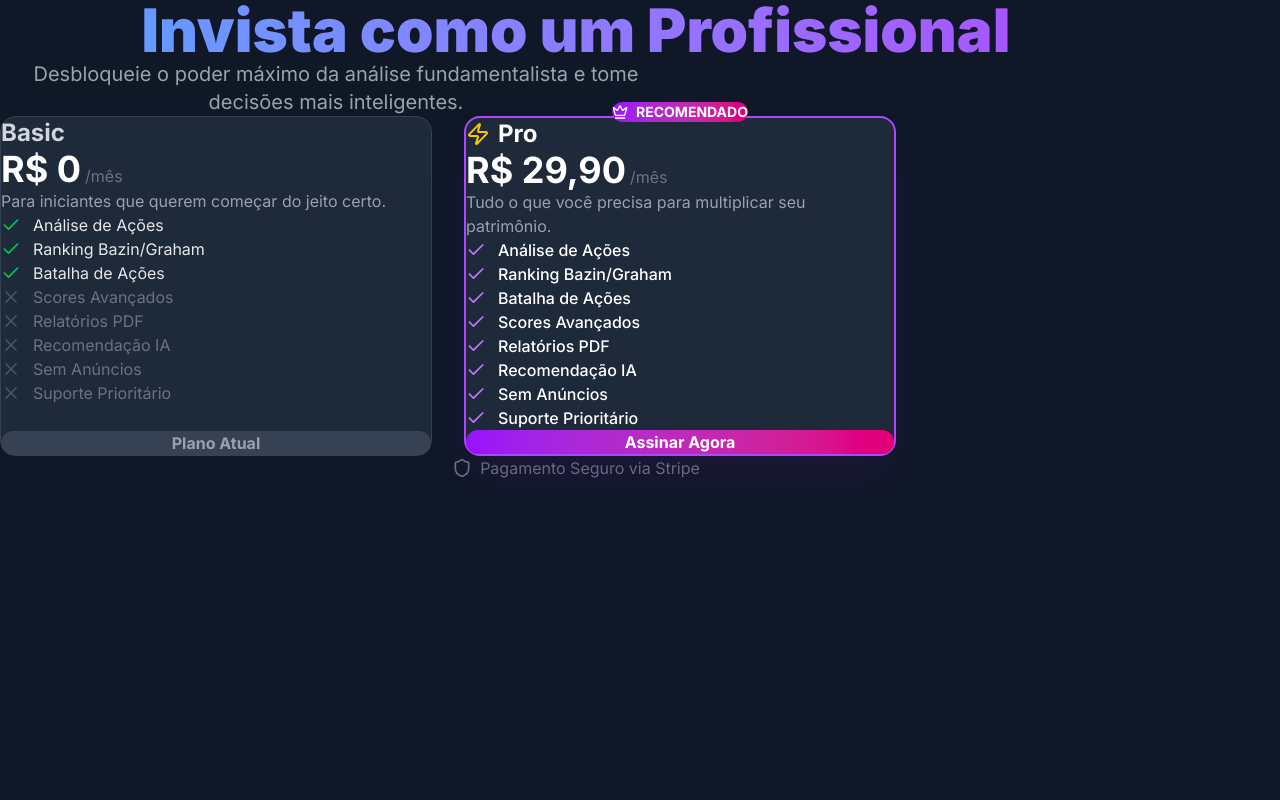
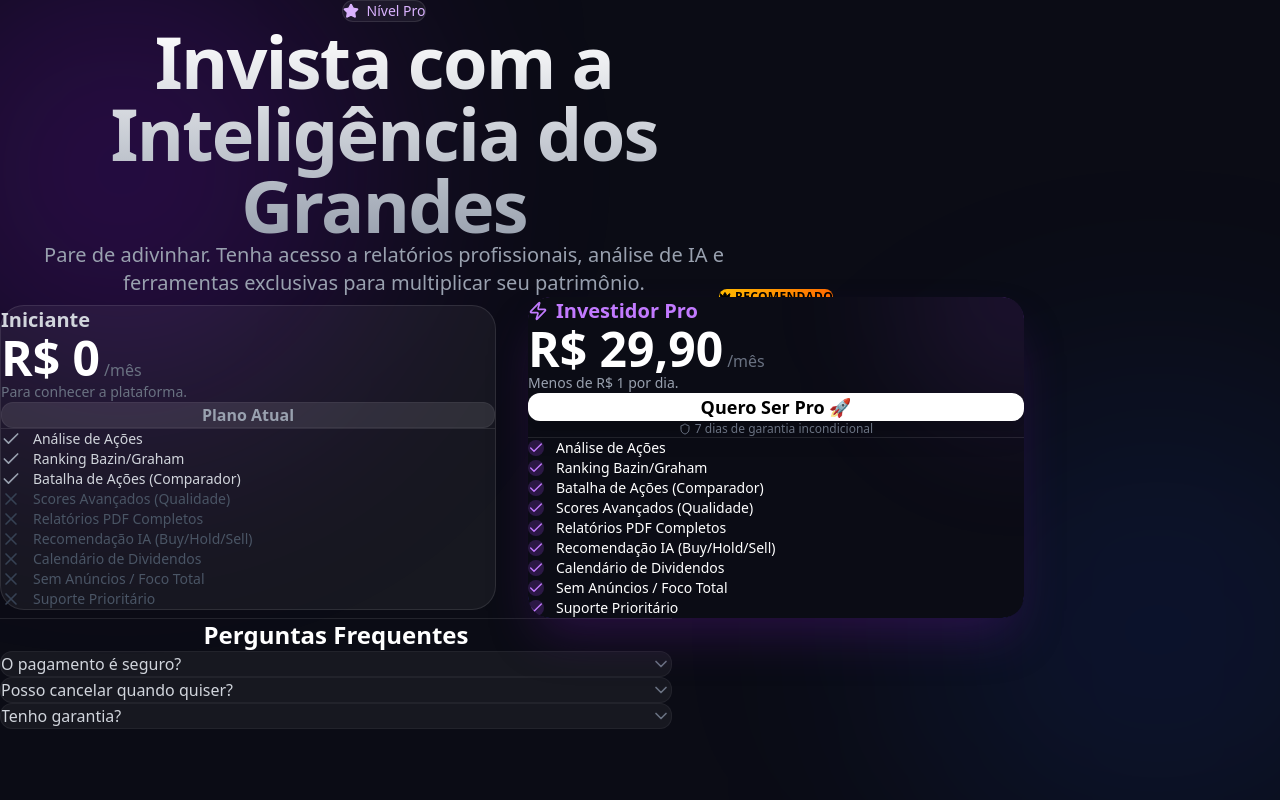
Before and after one commit to raulimao/acoes, a Next.js app in the folder frontend/: page /pricing in a window 1280 px wide. Built offline with nearby package versions, Linux system fonts and the light colour scheme; no server answers.

Commit message:
feat: redesign pricing page to be 10x better (glassmorphism, animations, faq)

```diff
--- a/frontend/src/app/pricing/page.tsx
+++ b/frontend/src/app/pricing/page.tsx
@@ -2,7 +2,7 @@
 
 import { useState } from 'react';
 import { motion } from 'framer-motion';
-import { Check, X, Zap, Crown, Shield } from 'lucide-react';
+import { Check, X, Zap, Crown, Shield, Star, HelpCircle, ChevronDown } from 'lucide-react';
 import axios from 'axios';
 import { useAuth } from '../contexts/AuthContext';
 import { useRouter } from 'next/navigation';
@@ -10,9 +10,10 @@ import { useRouter } from 'next/navigation';
 const API_URL = process.env.NEXT_PUBLIC_API_URL || 'http://localhost:8000/api';
 
 export default function PricingPage() {
-    const { user, loading } = useAuth();
+    const { user } = useAuth();
     const router = useRouter();
     const [isLoadingCheckout, setIsLoadingCheckout] = useState(false);
+    const [openFaq, setOpenFaq] = useState<number | null>(null);
 
     const handleSubscribe = async () => {
         if (!user) {
@@ -22,7 +23,6 @@ export default function PricingPage() {
 
         setIsLoadingCheckout(true);
         try {
-            // Get checkout URL from backend
             const { data } = await axios.post(`${API_URL}/payments/checkout`, {
                 return_url: window.location.origin
             }, {
@@ -30,8 +30,6 @@ export default function PricingPage() {
                     Authorization: `Bearer ${localStorage.getItem('token')}`
                 }
             });
-
-            // Redirect to Stripe
             window.location.href = data.url;
         } catch (error) {
             console.error('Error creating checkout session:', error);
@@ -43,101 +41,149 @@ export default function PricingPage() {
     const features = [
         { name: "Análise de Ações", free: true, premium: true },
         { name: "Ranking Bazin/Graham", free: true, premium: true },
-        { name: "Batalha de Ações", free: true, premium: true },
-        { name: "Scores Avançados", free: false, premium: true },
-        { name: "Relatórios PDF", free: false, premium: true },
-        { name: "Recomendação IA", free: false, premium: true },
-        { name: "Sem Anúncios", free: false, premium: true },
+        { name: "Batalha de Ações (Comparador)", free: true, premium: true },
+        { name: "Scores Avançados (Qualidade)", free: false, premium: true },
+        { name: "Relatórios PDF Completos", free: false, premium: true },
+        { name: "Recomendação IA (Buy/Hold/Sell)", free: false, premium: true },
+        { name: "Calendário de Dividendos", free: false, premium: true },
+        { name: "Sem Anúncios / Foco Total", free: false, premium: true },
         { name: "Suporte Prioritário", free: false, premium: true },
     ];
 
+    const faqs = [
+        { q: "O pagamento é seguro?", a: "Sim! Usamos o Stripe, a mesma plataforma de pagamentos da Amazon e Google. Seus dados nunca passam pelos nossos servidores." },
+        { q: "Posso cancelar quando quiser?", a: "Com certeza. Sem letras miúdas. Você cancela com 1 clique no seu perfil e o acesso continua até o fim do mês pago." },
+        { q: "Tenho garantia?", a: "Sim. Se você não gostar nos primeiros 7 dias, devolvemos 100% do seu dinheiro. Sem perguntas." },
+    ];
+
     return (
-        <div className="min-h-screen bg-gray-900 text-white py-20 px-4">
-            <div className="max-w-6xl mx-auto space-y-16">
+        <div className="min-h-screen bg-[#0B0C15] text-white selection:bg-purple-500/30">
+            {/* Background Glows */}
+            <div className="fixed top-0 left-0 w-full h-full overflow-hidden pointer-events-none">
+                <div className="absolute top-[-10%] left-[-10%] w-[500px] h-[500px] bg-purple-600/20 rounded-full blur-[120px]" />
+                <div className="absolute bottom-[-10%] right-[-10%] w-[500px] h-[500px] bg-blue-600/10 rounded-full blur-[120px]" />
+            </div>
+
+            <div className="relative font-sans py-24 px-4 max-w-7xl mx-auto space-y-20">
 
                 {/* Header */}
-                <div className="text-center space-y-4">
+                <div className="text-center space-y-6 max-w-3xl mx-auto">
+                    <motion.div
+                        initial={{ opacity: 0, y: 20 }}
+                        animate={{ opacity: 1, y: 0 }}
+                        className="inline-flex items-center gap-2 px-3 py-1 rounded-full bg-white/5 border border-white/10 text-sm font-medium text-purple-300"
+                    >
+                        <Star className="w-4 h-4 fill-purple-300" /> Nível Pro
+                    </motion.div>
+
                     <motion.h1
-                        initial={{ opacity: 0, y: -20 }}
+                        initial={{ opacity: 0, y: 20 }}
                         animate={{ opacity: 1, y: 0 }}
-                        className="text-4xl md:text-6xl font-black bg-gradient-to-r from-blue-400 to-purple-500 bg-clip-text text-transparent"
+                        transition={{ delay: 0.1 }}
+                        className="text-5xl md:text-7xl font-bold tracking-tight bg-gradient-to-b from-white to-gray-400 bg-clip-text text-transparent"
                     >
-                        Invista como um Profissional
+                        Invista com a Inteligência dos Grandes
                     </motion.h1>
-                    <p className="text-gray-400 text-xl max-w-2xl mx-auto">
-                        Desbloqueie o poder máximo da análise fundamentalista e tome decisões mais inteligentes.
-                    </p>
+
+                    <motion.p
+                        initial={{ opacity: 0, y: 20 }}
+                        animate={{ opacity: 1, y: 0 }}
+                        transition={{ delay: 0.2 }}
+                        className="text-xl text-gray-400"
+                    >
+                        Pare de adivinhar. Tenha acesso a relatórios profissionais, análise de IA e ferramentas exclusivas para multiplicar seu patrimônio.
+                    </motion.p>
                 </div>
 
-                {/* Cards */}
-                <div className="grid md:grid-cols-2 gap-8 max-w-4xl mx-auto">
+                {/* Pricing Cards */}
+                <div className="grid lg:grid-cols-2 gap-8 max-w-5xl mx-auto items-center">
 
-                    {/* Free Plan */}
+                    {/* Basic Plan */}
                     <motion.div
-                        initial={{ opacity: 0, x: -50 }}
+                        initial={{ opacity: 0, x: -30 }}
                         animate={{ opacity: 1, x: 0 }}
-                        transition={{ delay: 0.1 }}
-                        className="bg-gray-800 rounded-2xl p-8 border border-gray-700 flex flex-col"
+                        transition={{ delay: 0.3 }}
+                        className="p-8 rounded-3xl bg-white/5 border border-white/10 hover:bg-white/[0.07] transition-colors"
                     >
-                        <div className="mb-8">
-                            <h3 className="text-2xl font-bold text-gray-300 mb-2">Basic</h3>
-                            <div className="flex items-baseline gap-1">
-                                <span className="text-4xl font-bold text-white">R$ 0</span>
+                        <div className="border-b border-white/10 pb-8 mb-8">
+                            <h3 className="text-xl font-semibold text-gray-300">Iniciante</h3>
+                            <div className="mt-4 flex items-baseline gap-1">
+                                <span className="text-5xl font-bold text-white">R$ 0</span>
                                 <span className="text-gray-500">/mês</span>
                             </div>
-                            <p className="text-gray-400 mt-4">Para iniciantes que querem começar do jeito certo.</p>
+                            <p className="mt-2 text-sm text-gray-500">Para conhecer a plataforma.</p>
+
+                            <button
+                                disabled
+                                className="mt-8 w-full py-4 rounded-xl font-semibold bg-white/10 text-gray-400 cursor-not-allowed border border-white/5"
+                            >
+                                Plano Atual
+                            </button>
                         </div>
 
-                        <ul className="space-y-4 mb-8 flex-1">
+                        <ul className="space-y-4">
                             {features.map((feature, i) => (
-                                <li key={i} className="flex items-center gap-3">
+                                <li key={i} className="flex items-center gap-3 text-sm">
                                     {feature.free ? (
-                                        <Check className="w-5 h-5 text-green-500 shrink-0" />
+                                        <Check className="w-5 h-5 text-gray-400 shrink-0" />
                                     ) : (
-                                        <X className="w-5 h-5 text-gray-600 shrink-0" />
+                                        <X className="w-5 h-5 text-gray-700 shrink-0" />
                                     )}
-                                    <span className={feature.free ? 'text-gray-200' : 'text-gray-500'}>
+                                    <span className={feature.free ? 'text-gray-300' : 'text-gray-600'}>
                                         {feature.name}
                                     </span>
                                 </li>
                             ))}
                         </ul>
+                    </motion.div>
+
+                    {/* Pro Plan */}
+                    <motion.div
+                        initial={{ opacity: 0, x: 30 }}
+                        animate={{ opacity: 1, x: 0 }}
+                        transition={{ delay: 0.4 }}
+                        className="relative p-1 rounded-3xl bg-gradient-to-b from-purple-500 to-indigo-600 shadow-2xl shadow-purple-900/40"
+                    >
+                        <div className="absolute top-0 left-1/2 -translate-x-1/2 -translate-y-1/2 bg-gradient-to-r from-amber-400 to-orange-500 text-black font-bold px-4 py-1 rounded-full text-xs uppercase tracking-wide shadow-lg flex items-center gap-1">
+                            <Crown className="w-3 h-3 fill-black" /> Recomendado
+                        </div>
+
+                        <div className="bg-[#0B0C15] p-8 rounded-[22px] h-full flex flex-col relative overflow-hidden">
+                            {/* Background Shine */}
+                            <div className="absolute top-0 right-0 w-64 h-64 bg-purple-500/10 rounded-full blur-3xl -translate-y-1/2 translate-x-1/2" />
+
+                            <div className="border-b border-white/10 pb-8 mb-8 relative">
+                                <h3 className="text-xl font-semibold text-purple-400 flex items-center gap-2">
+                                    <Zap className="w-5 h-5" /> Investidor Pro
+                                </h3>
+                                <div className="mt-4 flex items-baseline gap-1">
+                                    <span className="text-5xl font-bold text-white">R$ 29,90</span>
+                                    <span className="text-gray-500">/mês</span>
+                                </div>
+                                <p className="mt-2 text-sm text-gray-400">Menos de R$ 1 por dia.</p>
 
                                 <button
-                            disabled
-                            className="w-full py-4 rounded-xl font-bold bg-gray-700 text-gray-400 cursor-not-allowed"
+                                    onClick={handleSubscribe}
+                                    disabled={isLoadingCheckout || user?.is_premium}
+                                    className={`mt-8 w-full py-4 rounded-xl font-bold text-lg transition-all transform hover:scale-[1.02] shadow-xl ${user?.is_premium
+                                            ? 'bg-green-600 text-white cursor-default'
+                                            : 'bg-white text-black hover:bg-gray-100 hover:shadow-white/10'
+                                        }`}
                                 >
-                            Plano Atual
+                                    {isLoadingCheckout ? 'Processando...' : user?.is_premium ? 'Plano Ativo ✅' : 'Quero Ser Pro 🚀'}
                                 </button>
-                    </motion.div>
-
-                    {/* Premium Plan */}
-                    <motion.div
-                        initial={{ opacity: 0, x: 50 }}
-                        animate={{ opacity: 1, x: 0 }}
-                        transition={{ delay: 0.2 }}
-                        className="relative bg-gray-800 rounded-2xl p-8 border-2 border-purple-500 flex flex-col shadow-2xl shadow-purple-900/20"
-                    >
-                        <div className="absolute -top-4 left-1/2 -translate-x-1/2 bg-gradient-to-r from-purple-600 to-pink-600 text-white px-4 py-1 rounded-full text-sm font-bold flex items-center gap-2">
-                            <Crown className="w-4 h-4" /> RECOMENDADO
+                                <p className="mt-3 text-center text-xs text-gray-500 flex items-center justify-center gap-1">
+                                    <Shield className="w-3 h-3" /> 7 dias de garantia incondicional
+                                </p>
                             </div>
 
-                        <div className="mb-8">
-                            <h3 className="text-2xl font-bold text-white mb-2 flex items-center gap-2">
-                                <Zap className="w-6 h-6 text-yellow-400" /> Pro
-                            </h3>
-                            <div className="flex items-baseline gap-1">
-                                <span className="text-4xl font-bold text-white">R$ 29,90</span>
-                                <span className="text-gray-500">/mês</span>
+                            <ul className="space-y-4 relative">
+                                {features.map((feature, i) => (
+                                    <li key={i} className="flex items-center gap-3 text-sm">
+                                        {feature.premium ? (
+                                            <div className="p-1 rounded-full bg-purple-500/20">
+                                                <Check className="w-4 h-4 text-purple-400 shrink-0" />
                                             </div>
-                            <p className="text-gray-400 mt-4">Tudo o que você precisa para multiplicar seu patrimônio.</p>
-                        </div>
-
-                        <ul className="space-y-4 mb-8 flex-1">
-                            {features.map((feature, i) => (
-                                <li key={i} className="flex items-center gap-3">
-                                    {feature.premium ? (
-                                        <Check className="w-5 h-5 text-purple-400 shrink-0" />
                                         ) : (
                                             <X className="w-5 h-5 text-gray-600 shrink-0" />
                                         )}
@@ -147,27 +193,34 @@ export default function PricingPage() {
                                     </li>
                                 ))}
                             </ul>
-
-                        <button
-                            onClick={handleSubscribe}
-                            disabled={isLoadingCheckout || user?.is_premium}
-                            className={`w-full py-4 rounded-xl font-bold transition-all transform hover:scale-105 ${user?.is_premium
-                                    ? 'bg-green-600 text-white cursor-default'
-                                    : 'bg-gradient-to-r from-purple-600 to-pink-600 text-white hover:shadow-lg hover:shadow-purple-500/25'
-                                }`}
-                        >
-                            {isLoadingCheckout ? 'Processando...' : user?.is_premium ? 'Você já é Premium! 👑' : 'Assinar Agora'}
-                        </button>
+                        </div>
                     </motion.div>
-
                 </div>
 
-                {/* Trust Badges */}
-                <div className="flex flex-wrap justify-center gap-8 text-gray-500 mt-12">
-                    <div className="flex items-center gap-2">
-                        <Shield className="w-5 h-5" /> Pagamento Seguro via Stripe
+                {/* FAQ Section */}
+                <div className="max-w-2xl mx-auto pt-10 border-t border-white/10">
+                    <h2 className="text-2xl font-bold text-center mb-8">Perguntas Frequentes</h2>
+                    <div className="space-y-4">
+                        {faqs.map((faq, i) => (
+                            <div key={i} className="bg-white/5 rounded-xl border border-white/5 overflow-hidden">
+                                <button
+                                    onClick={() => setOpenFaq(openFaq === i ? null : i)}
+                                    className="w-full flex items-center justify-between p-4 text-left hover:bg-white/5 transition-colors"
+                                >
+                                    <span className="font-medium text-gray-300">{faq.q}</span>
+                                    <ChevronDown className={`w-5 h-5 text-gray-500 transition-transform ${openFaq === i ? 'rotate-180' : ''}`} />
+                                </button>
+                                {openFaq === i && (
+                                    <div className="p-4 pt-0 text-gray-400 text-sm leading-relaxed border-t border-white/5 bg-black/20">
+                                        <HelpCircle className="w-4 h-4 inline-block mr-2 text-purple-400" />
+                                        {faq.a}
+                                    </div>
+                                )}
+                            </div>
+                        ))}
                     </div>
                 </div>
+
             </div>
         </div>
     );
```
Lines whose indentation alone changed are shown as unchanged.
